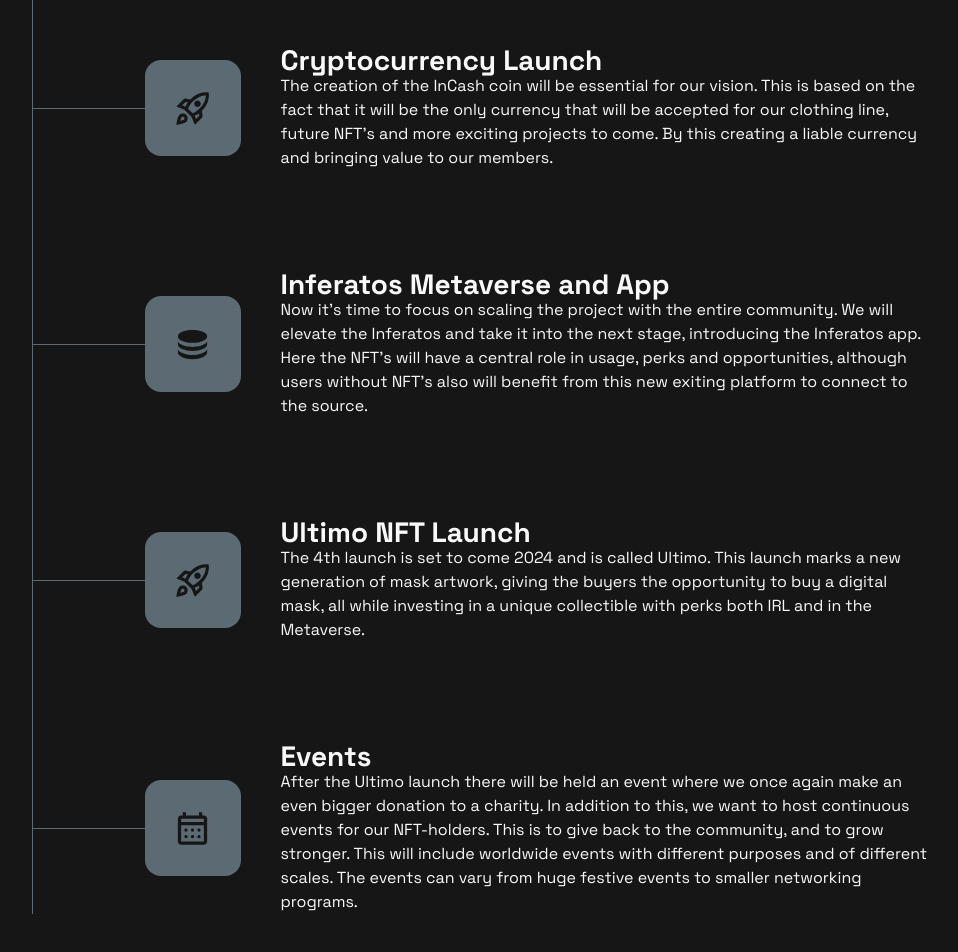
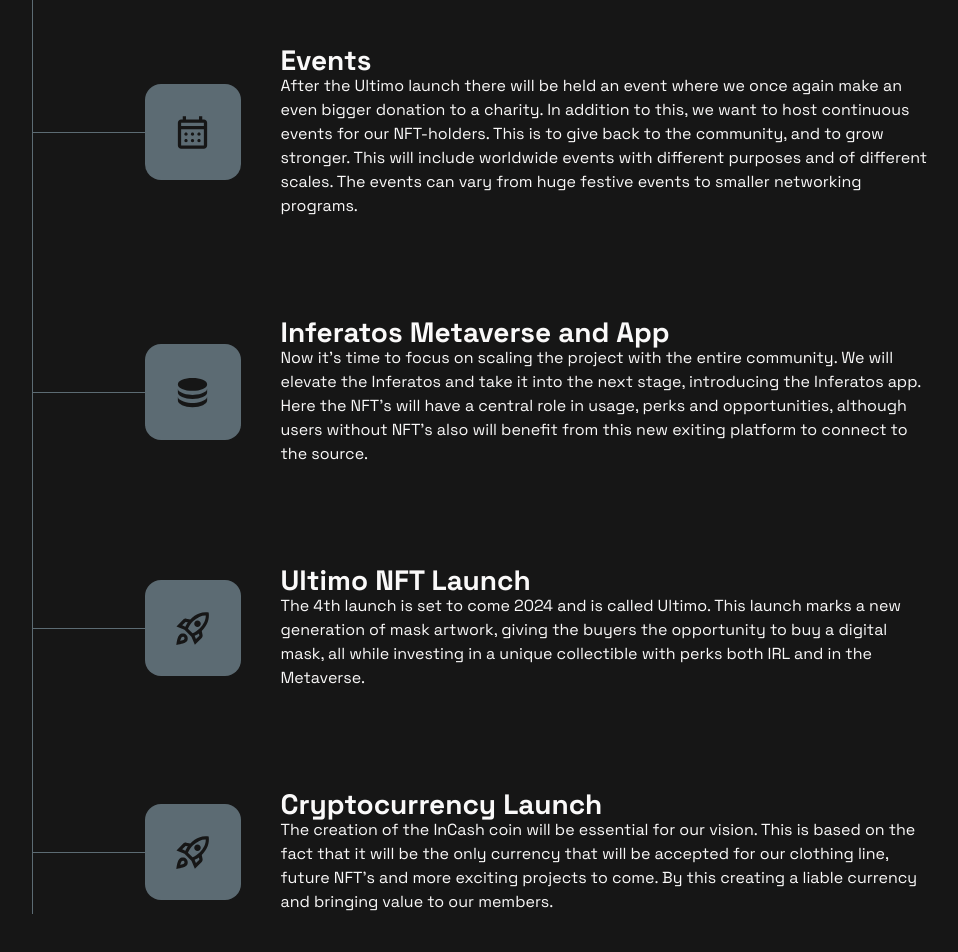
Before and after one commit to falickaj/inferatos-app, a Next.js app: page /home in a window 1280 px wide. Shown: the part 5671-6623 px from the top of the page, without its empty margins (160-1118 px from the left). Built offline with nearby package versions, Linux system fonts and the light colour scheme.

Commit message:
added some info

```diff
--- a/src/data/RoadmapData/index.js
+++ b/src/data/RoadmapData/index.js
@@ -65,10 +65,10 @@ export const RoadmapData = [
     done: false,
   },
   {
-    title: "Cryptocurrency Launch",
+    title: "Events",
     description:
-      "The creation of the InCash coin will be essential for our vision. This is based on the fact that it will be the only currency that will be accepted for our clothing line, future NFT's and more exciting projects to come. By this creating a liable currency and bringing value to our members.",
-    icon: launch,
+      'After the Ultimo launch there will be held an event where we once again make an even bigger donation to a charity. In addition to this, we want to host continuous events for our NFT-holders. This is to give back to the community, and to grow stronger. This will include worldwide events with different purposes and of different scales. The events can vary from huge festive events to smaller networking programs.',
+    icon: event,
     done: false,
   },
   {
@@ -86,10 +86,10 @@ export const RoadmapData = [
     done: false,
   },
   {
-    title: "Events",
+    title: "Cryptocurrency Launch",
     description:
-      'After the Ultimo launch there will be held an event where we once again make an even bigger donation to a charity. In addition to this, we want to host continuous events for our NFT-holders. This is to give back to the community, and to grow stronger. This will include worldwide events with different purposes and of different scales. The events can vary from huge festive events to smaller networking programs.',
-    icon: event,
+      "The creation of the InCash coin will be essential for our vision. This is based on the fact that it will be the only currency that will be accepted for our clothing line, future NFT's and more exciting projects to come. By this creating a liable currency and bringing value to our members.",
+    icon: launch,
     done: false,
   },
   // {
```
